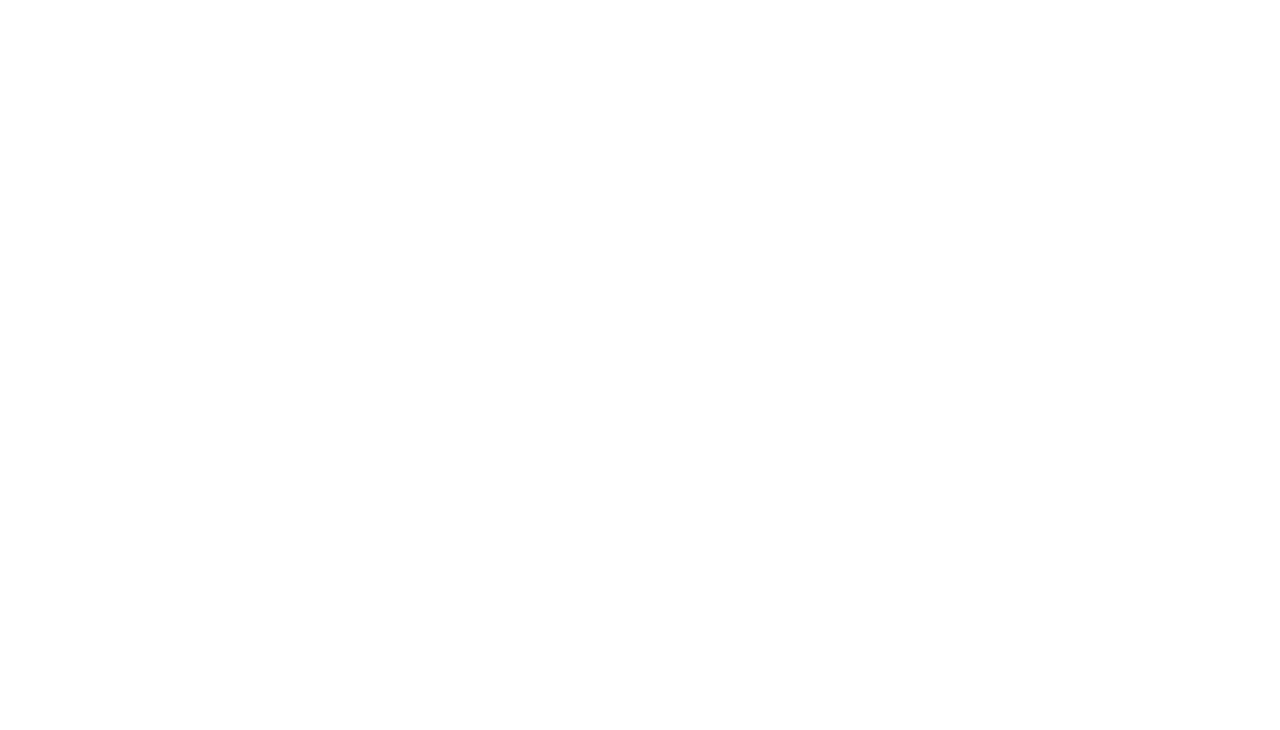
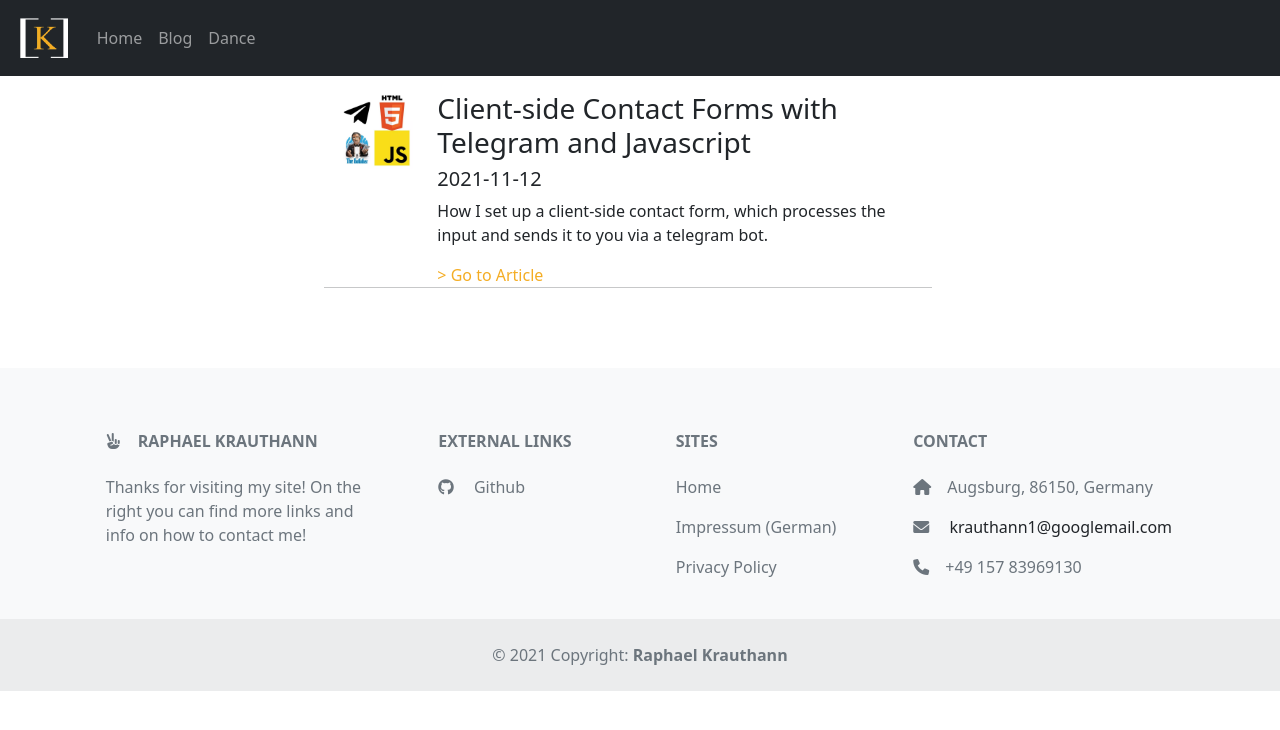
Before and after one commit to TheGarkine/TheGarkine.github.io, a plain HTML site: page docs/blog/index.html in a window 1280 px wide. Drawn offline with nearby package versions, Linux system fonts and the light colour scheme.

Commit message:
added blog together with first entry

```diff
--- a/docs/blog/_template.html
+++ /dev/null
@@ -1,35 +0,0 @@
-<!DOCTYPE html>
-<html lang="en">
-  <head>
-    <meta charset="utf-8">
-    <title>SITE | Raphael Krauthann</title>
-    <link rel="icon" type="image/webp" href="/media/logo-small.webp">
-    <link href="https://cdn.jsdelivr.net/npm/bootstrap@5.1.3/dist/css/bootstrap.min.css" rel="stylesheet" integrity="sha384-1BmE4kWBq78iYhFldvKuhfTAU6auU8tT94WrHftjDbrCEXSU1oBoqyl2QvZ6jIW3" crossorigin="anonymous">
-    <script src="https://cdn.jsdelivr.net/npm/bootstrap@5.1.3/dist/js/bootstrap.bundle.min.js" integrity="sha384-ka7Sk0Gln4gmtz2MlQnikT1wXgYsOg+OMhuP+IlRH9sENBO0LRn5q+8nbTov4+1p" crossorigin="anonymous"></script>
-    <link rel="stylesheet" href="https://cdnjs.cloudflare.com/ajax/libs/font-awesome/6.0.0-beta2/css/all.min.css">
-    <link href="/css/main.css" rel="stylesheet">
-
-    <!-- JQuery Code from https://stackoverflow.com/questions/18712338/make-header-and-footer-files-to-be-included-in-multiple-html-pages -->
-    <script
-      src="https://code.jquery.com/jquery-3.3.1.js"
-      integrity="sha256-2Kok7MbOyxpgUVvAk/HJ2jigOSYS2auK4Pfzbm7uH60="
-      crossorigin="anonymous">
-    </script>
-    <script>
-      $(function(){
-        $("#header").load("/common/header.html");
-        $("#footer").load("/common/footer.html");
-      });
-      </script>
-  </head>
-
-  <body style="padding-top: 60px;">
-    <div id="header"></div>
-
-    <div class="row">
-      <div></div>
-    </div>
-
-    <div id="footer"></div>
-  </body>
-</html>
--- /dev/null
+++ b/docs/blog/blogs.json
@@ -0,0 +1,8 @@
+[
+    {
+        "date": "2021-11-12",
+        "title": "Client-side Contact Forms with Telegram and Javascript",
+        "summary": "How I set up a client-side contact form, which processes the input and sends it to you via a telegram bot.",
+        "key": "telegram_form"
+    }
+]
--- a/docs/blog/index.html
+++ b/docs/blog/index.html
@@ -0,0 +1,101 @@
+<!DOCTYPE html>
+<html lang="en">
+  <head>
+    <meta charset="utf-8">
+    <title>Blog | Raphael Krauthann</title>
+    <link rel="icon" type="image/webp" href="/media/logo-small.webp">
+    <script src="https://cdn.jsdelivr.net/npm/bootstrap@5.1.3/dist/js/bootstrap.bundle.min.js" integrity="sha384-ka7Sk0Gln4gmtz2MlQnikT1wXgYsOg+OMhuP+IlRH9sENBO0LRn5q+8nbTov4+1p" crossorigin="anonymous"></script>
+    <script src="https://cdn.jsdelivr.net/npm/@webcomponents/webcomponentsjs@2/webcomponents-loader.min.js"></script>
+    <script type="module" src="https://cdn.jsdelivr.net/gh/zerodevx/zero-md@1/src/zero-md.min.js"></script>
+
+    <!-- JQuery Code from https://stackoverflow.com/questions/18712338/make-header-and-footer-files-to-be-included-in-multiple-html-pages -->
+    <script
+      src="https://code.jquery.com/jquery-3.3.1.js"
+      integrity="sha256-2Kok7MbOyxpgUVvAk/HJ2jigOSYS2auK4Pfzbm7uH60="
+      crossorigin="anonymous">
+    </script>
+    <script>
+      $(function(){
+        $("#header").load("/common/header.html");
+        $("#footer").load("/common/footer.html");
+      });
+      </script>
+  </head>
+
+  <body style="padding-top: 76px;">
+    <div id="header"></div>
+
+    <div class="row" style="width:100%">
+      <div class="col-3 d-none d-md-block"></div>
+      <div id="blogList" class="col m-3"> </div>
+      <div class="col-3 d-none d-md-block"></div>
+    </div>
+
+    <script>
+        const blogList = document.getElementById("blogList");
+
+        const request = new XMLHttpRequest();
+        request.open("GET", "/blog/blogs.json", false);
+        request.send();
+        const blogs = JSON.parse(request.response);
+
+        for (let blog of blogs) {
+            let row = document.createElement("div");
+            row.classList.add("row");
+
+            let imgCol = document.createElement("div");
+            imgCol.classList.add("col-2");
+            let icon = document.createElement("img");
+            icon.src = `/media/blogs/${blog.key}/icon.webp`;
+            icon.style.width="100%";
+            imgCol.appendChild(icon);
+            row.appendChild(imgCol);
+
+            let textCol = document.createElement("div");
+            textCol.classList.add("col");
+            let title = document.createElement("h3");
+            title.innerHTML = blog.title;
+            textCol.appendChild(title);
+            let date = document.createElement("h5");
+            date.innerHTML = blog.date;
+            textCol.appendChild(date);
+            let summary = document.createElement("p");
+            summary.innerHTML = blog.summary;
+            textCol.appendChild(summary)
+            let readMore = document.createElement("a");
+            readMore.innerHTML = "> Go to Article";
+            readMore.href = `/blog/loader.html?article=${blog.key}`;
+            textCol.appendChild(readMore);
+            row.appendChild(textCol);
+
+            let horizontalLine = document.createElement("hr");
+            row.appendChild(horizontalLine);
+
+            blogList.appendChild(row);
+        }
+    </script>
+
+    <div id="footer"></div>
+
+    <!-- lazy loading -->
+    <script>
+        const stylesToLoad = [
+            'https://cdnjs.cloudflare.com/ajax/libs/font-awesome/6.0.0-beta2/css/all.min.css',
+            'https://cdn.jsdelivr.net/npm/bootstrap@5.1.3/dist/css/bootstrap.min.css',
+            '/css/main.css'
+        ];
+
+        const lazyLoadCSS = (url) => {
+            var cssFa = document.createElement('link');
+            cssFa.href = url;
+            cssFa.rel = 'stylesheet';
+            cssFa.type = 'text/css';
+            document.getElementsByTagName('head')[0].appendChild(cssFa);
+        };
+
+        for (let url of stylesToLoad) {
+          lazyLoadCSS(url);
+        }
+      </script>
+  </body>
+</html>
```
Also changed, not shown: docs/_template.html (+1 -1 lines), docs/blog/loader.html (renamed from docs/blog/2021-11-12-telegram-html-form.html, +22 -3 lines), docs/impressum.html (+1 -1 lines), docs/index.html (+3 -4 lines), docs/privacy-policy.html (+1 -1 lines), docs/media/blogs/telegram_form/BotFather.webp (added), docs/media/blogs/telegram_form/BotMessage.webp (added), docs/media/blogs/telegram_form/ContactForm.webp (added), docs/media/blogs/telegram_form/banner.webp (added), docs/media/blogs/telegram_form/icon.webp (added), 1 other file.
